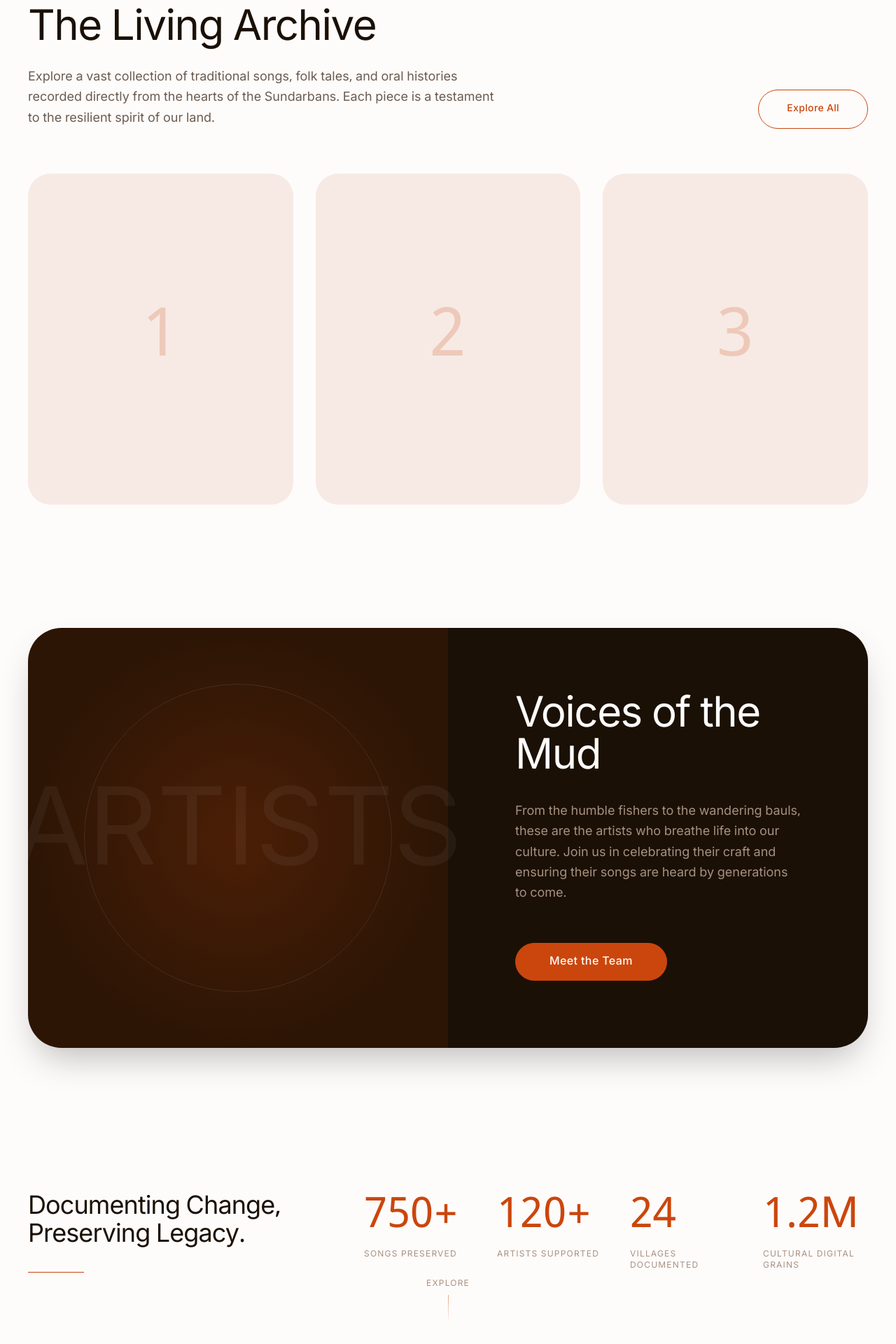
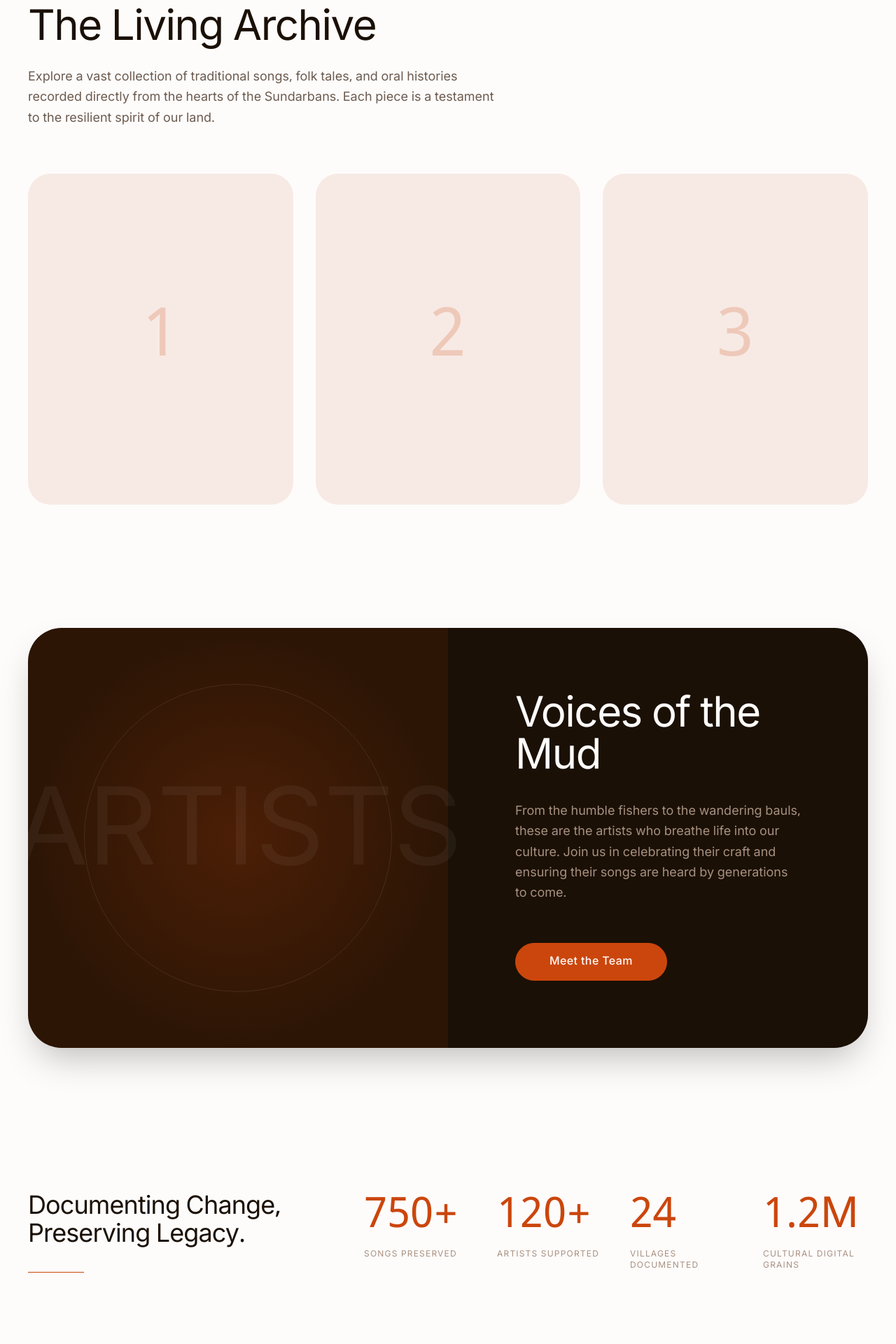
Before and after one commit to Studio-1947/sundargaan-webapp, a React (Vite) app: page / in a window 1280 px wide. Shown: the part 980-2900 px from the top of the page at 70% size. Built offline with nearby package versions, Linux system fonts and the light colour scheme; a web font is replaced by a local one.

Commit message:
feat: implement ArchivePage and HomePage components with category-based navigation and data fetching

```diff
--- a/src/pages/ArchivePage.tsx
+++ b/src/pages/ArchivePage.tsx
@@ -130,8 +130,8 @@ const ArchivePage: React.FC = () => {
               transition={{ delay: 1.5, duration: 1 }}
               className="mt-28 flex flex-col items-center gap-6"
             >
-              <div className="w-[1px] h-16 bg-gradient-to-b from-brand-primary to-transparent" />
-              <span className="text-[11px] uppercase tracking-[0.6em] font-bold text-ink/30">Scroll to immerse</span>
+              {/* <div className="w-[1px] h-16 bg-gradient-to-b from-brand-primary to-transparent" />
+              <span className="text-[11px] uppercase tracking-[0.6em] font-bold text-ink/30">Scroll to immerse</span> */}
             </motion.div>
           </motion.section>
         ) : (
@@ -170,8 +170,7 @@ const ArchivePage: React.FC = () => {
                   <button
                     key={tab}
                     onClick={() => setFilterTab(tab)}
-                    className={`text-[10px] font-bold tracking-[0.2em] uppercase transition-all duration-300 px-8 py-2.5 rounded-full ${
-                      filterTab === tab ? 'bg-white text-brand-primary shadow-sm border border-border/40' : 'text-ink-subtle/50 hover:text-ink'
+                    className={`text-[10px] font-bold tracking-[0.2em] uppercase transition-all duration-300 px-8 py-2.5 rounded-full ${filterTab === tab ? 'bg-white text-brand-primary shadow-sm border border-border/40' : 'text-ink-subtle/50 hover:text-ink'
                       }`}
                   >
                     {tab}
@@ -194,8 +193,7 @@ const ArchivePage: React.FC = () => {
                   <ul className="flex md:flex-col overflow-x-auto md:overflow-y-auto no-scrollbar gap-2 sm:gap-4 md:space-y-6 px-2 md:px-0">
                     <li
                       onClick={() => setActiveSubcategory(null)}
-                        className={`cursor-pointer text-xs sm:text-[15px] transition-all duration-300 flex items-center gap-3 shrink-0 px-4 py-2 rounded-full border md:border-none ${
-                          activeSubcategory === null ? 'text-black font-bold bg-surface-warm border-border/40 md:bg-transparent' : 'text-[#BBBBBB] border-transparent hover:text-ink'
+                      className={`cursor-pointer text-xs sm:text-[15px] transition-all duration-300 flex items-center gap-3 shrink-0 px-4 py-2 rounded-full border md:border-none ${activeSubcategory === null ? 'text-black font-bold bg-surface-warm border-border/40 md:bg-transparent' : 'text-[#BBBBBB] border-transparent hover:text-ink'
                         }`}
                     >
                       <span>All Areas</span>
@@ -204,8 +202,7 @@ const ArchivePage: React.FC = () => {
                       <li
                         key={sub}
                         onClick={() => setActiveSubcategory(sub)}
-                          className={`cursor-pointer text-xs sm:text-[15px] transition-all duration-300 flex items-center gap-3 shrink-0 px-4 py-2 rounded-full border md:border-none ${
-                            activeSubcategory === sub ? 'text-black font-bold bg-surface-warm border-border/40 md:bg-transparent' : 'text-[#BBBBBB] border-transparent hover:text-ink'
+                        className={`cursor-pointer text-xs sm:text-[15px] transition-all duration-300 flex items-center gap-3 shrink-0 px-4 py-2 rounded-full border md:border-none ${activeSubcategory === sub ? 'text-black font-bold bg-surface-warm border-border/40 md:bg-transparent' : 'text-[#BBBBBB] border-transparent hover:text-ink'
                           }`}
                       >
                         <span>Block {sub}</span>
--- a/src/pages/HomePage.tsx
+++ b/src/pages/HomePage.tsx
@@ -84,9 +84,9 @@ const HomePage: React.FC = () => {
                 {t('archive.desc')}
               </p>
             </div>
-            <Button variant="outline" className="h-14 px-10 w-full sm:w-auto">
+            {/* <Button variant="outline" className="h-14 px-10 w-full sm:w-auto">
               {t('archive.btn.explore')}
-            </Button>
+            </Button> */}
           </div>
 
           {/* Featured Cards */}
@@ -182,7 +182,7 @@ const HomePage: React.FC = () => {
       </section>
 
       {/* ——— Scroll indicator ——— */}
-      <div
+      {/* <div
         className="absolute bottom-14 left-1/2 -translate-x-1/2 flex flex-col items-center gap-2 animate-fade-in delay-500"
         aria-hidden="true"
       >
@@ -196,7 +196,7 @@ const HomePage: React.FC = () => {
             opacity: 0.5,
           }}
         />
-      </div>
+      </div> */}
       {/* Global Video Modal */}
       <VideoModal
         isOpen={!!selectedVideo}
```
Lines whose indentation alone changed are shown as unchanged.
